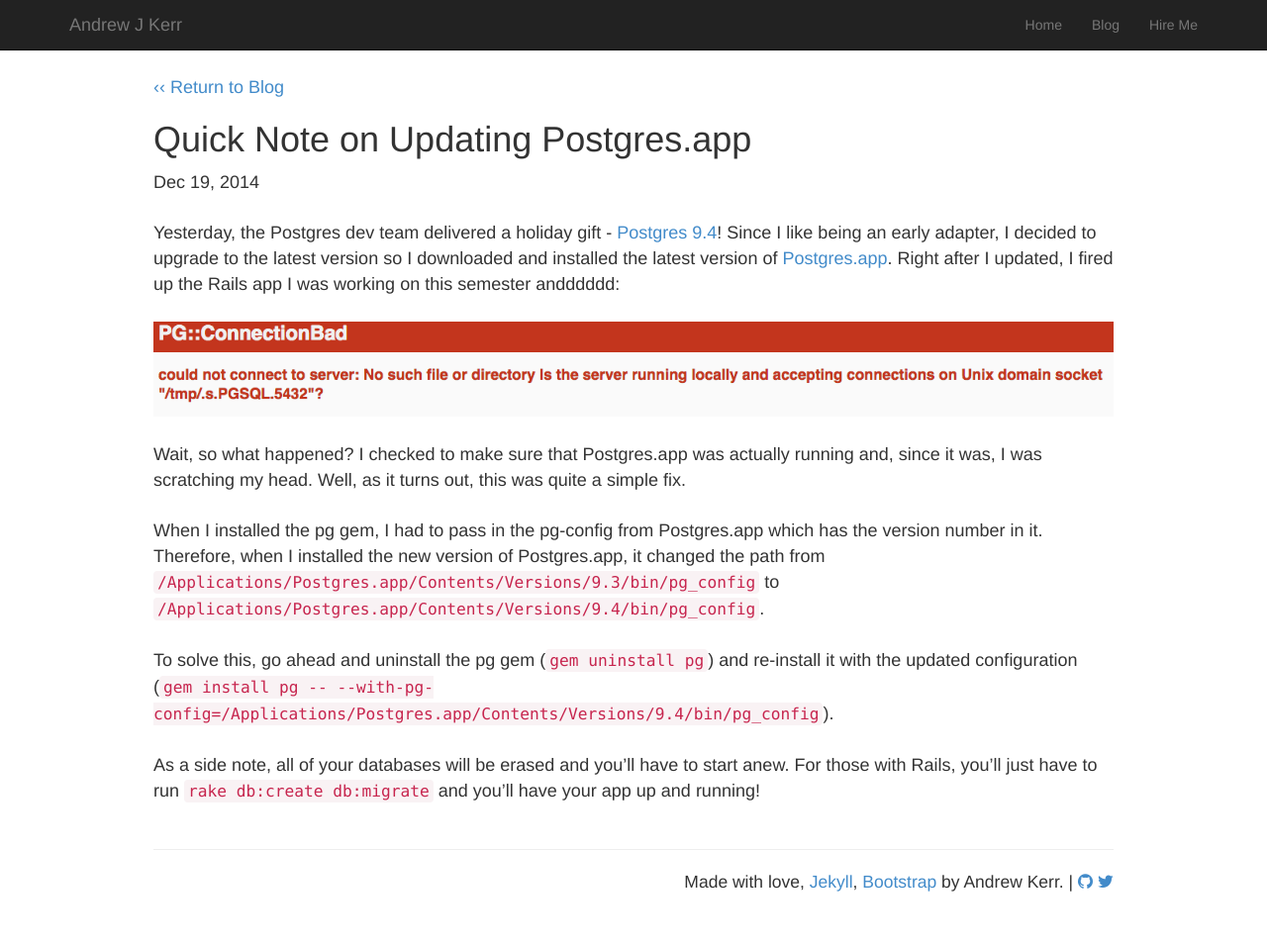
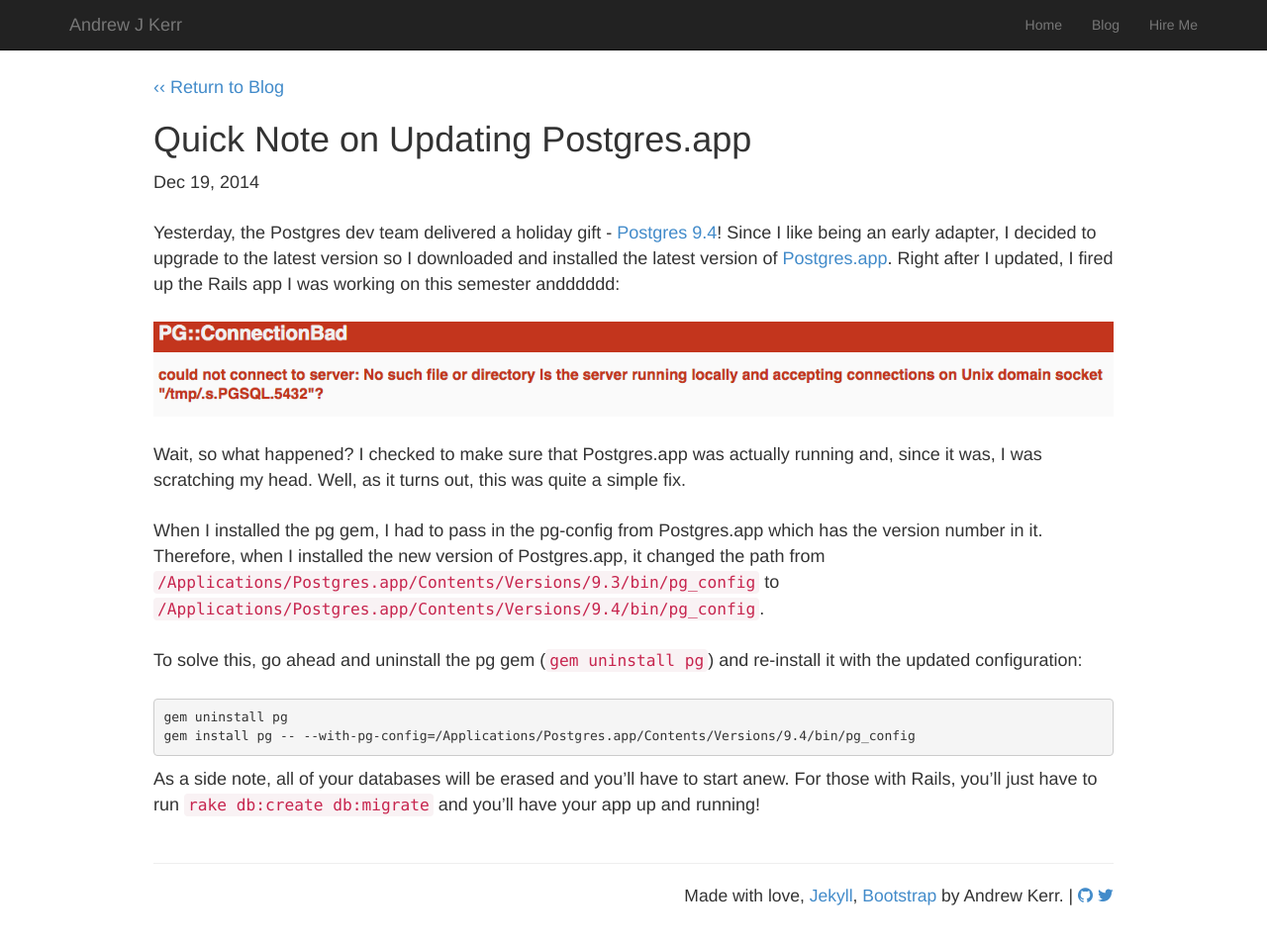
Before and after one commit to hackuf/hackuf.github.io, a Jekyll site: the page built from _posts/2014-12-19-updating-postgres.md, in a window 1280 px wide and 963 px high. Shown: the top 954 px of the window at 99% size. Built offline with Jekyll 4.4.1, drawn with Linux system fonts in a browser that asks for light colours; nearby versions of some CDN libraries.

Commit message:
Found out about code highlighting!

```diff
--- a/_posts/2014-12-19-updating-postgres.md
+++ b/_posts/2014-12-19-updating-postgres.md
@@ -13,6 +13,11 @@
 
 When I installed the pg gem, I had to pass in the pg-config from Postgres.app which has the version number in it. Therefore, when I installed the new version of Postgres.app, it changed the path from `/Applications/Postgres.app/Contents/Versions/9.3/bin/pg_config` to `/Applications/Postgres.app/Contents/Versions/9.4/bin/pg_config`.
 
-To solve this, go ahead and uninstall the pg gem (`gem uninstall pg`) and re-install it with the updated configuration (`gem install pg -- --with-pg-config=/Applications/Postgres.app/Contents/Versions/9.4/bin/pg_config`).
+To solve this, go ahead and uninstall the pg gem (`gem uninstall pg`) and re-install it with the updated configuration:
+
+{% highlight bash %}
+gem uninstall pg
+gem install pg -- --with-pg-config=/Applications/Postgres.app/Contents/Versions/9.4/bin/pg_config
+{% endhighlight %}
 
 As a side note, all of your databases will be erased and you'll have to start anew. For those with Rails, you'll just have to run `rake db:create db:migrate` and you'll have your app up and running!
```
